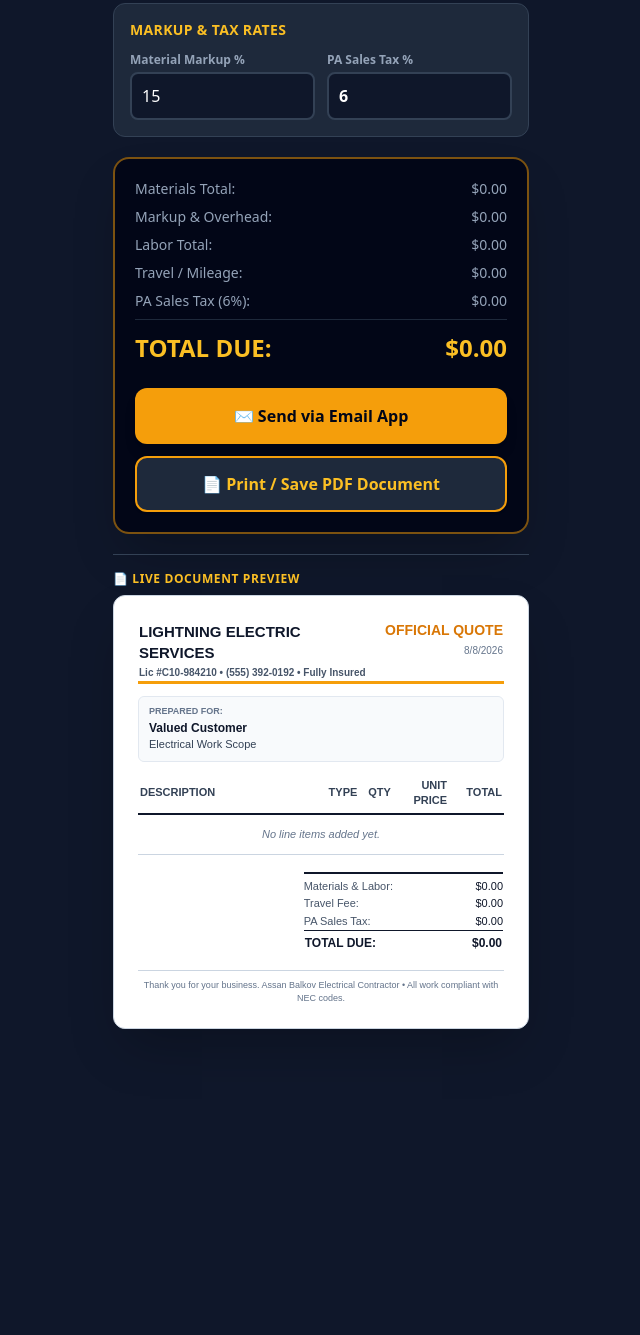
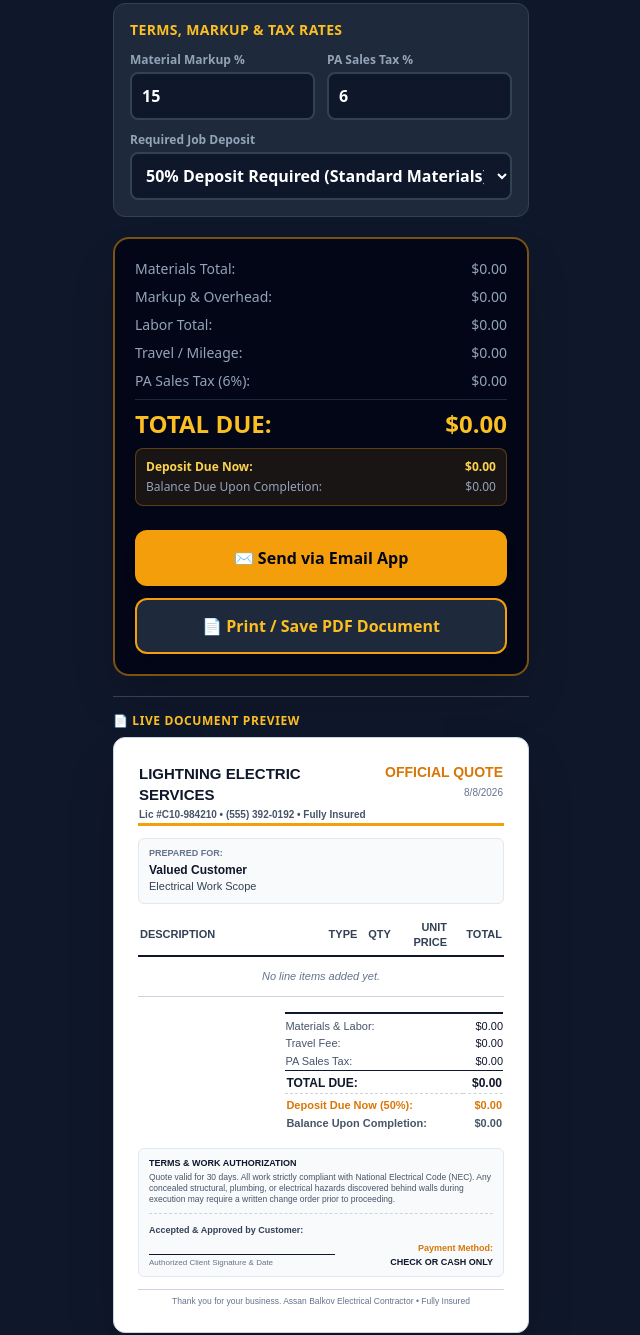
Before and after one commit to Aguren/contractor-quote-app, a plain HTML site: page index.html in a window 1280 px wide. Shown: the part 1248-2583 px from the top of the page, without its empty margins (319-959 px from the left). Before the commit the page ends 2373 px from the top, so only its background shows below. Drawn offline with nearby package versions, Linux system fonts and the light colour scheme.

Commit message:
Update index.html

```diff
--- a/index.html
+++ b/index.html
@@ -9,7 +9,7 @@
   <script src="https://cdn.tailwindcss.com"></script>
 
   <!-- Custom Stylesheet -->
-  <link rel="stylesheet" href="css/styles.css?v=16">
+  <link rel="stylesheet" href="css/styles.css?v=18">
 </head>
 <body class="bg-slate-900 text-slate-100 min-h-screen pb-24">
 
@@ -141,18 +141,29 @@
         </div>
       </div>
 
-      <!-- TAX & MARKUP -->
+      <!-- TAX, MARKUP & DEPOSIT TERMS -->
       <div class="bg-slate-800 p-4 rounded-xl border border-slate-700 space-y-3">
-        <h2 class="text-sm font-bold uppercase tracking-wide text-amber-400">Markup & Tax Rates</h2>
+        <h2 class="text-sm font-bold uppercase tracking-wide text-amber-400">Terms, Markup & Tax Rates</h2>
         <div class="grid grid-cols-2 gap-3">
           <div>
             <label class="block text-xs font-bold text-slate-400 mb-1">Material Markup %</label>
-            <input type="number" id="markupPct" value="15" class="w-full bg-slate-900 border-2 border-slate-700 rounded-lg p-2.5 text-white">
+            <input type="number" id="markupPct" value="15" class="w-full bg-slate-900 border-2 border-slate-700 rounded-lg p-2.5 text-white font-bold">
           </div>
           <div>
             <label class="block text-xs font-bold text-slate-400 mb-1">PA Sales Tax %</label>
             <input type="number" id="taxPct" value="6" step="0.5" class="w-full bg-slate-900 border-2 border-slate-700 rounded-lg p-2.5 text-white font-bold">
           </div>
+        </div>
+
+        <!-- Deposit Terms Selector -->
+        <div>
+          <label class="block text-xs font-bold text-slate-400 mb-1">Required Job Deposit</label>
+          <select id="depositPct" class="w-full bg-slate-900 border-2 border-slate-700 rounded-lg p-2.5 text-white font-bold">
+            <option value="0">No Deposit (100% Due Upon Completion)</option>
+            <option value="25">25% Deposit Required to Schedule</option>
+            <option value="33.33">33% Deposit Required to Schedule</option>
+            <option value="50" selected>50% Deposit Required (Standard Materials)</option>
+          </select>
         </div>
       </div>
 
@@ -179,9 +190,22 @@
             <span>PA Sales Tax (6%):</span>
             <span id="dispTax">$0.00</span>
           </div>
-          <div class="border-t border-slate-800 pt-3 flex justify-between font-black text-2xl text-amber-400">
+
+          <div class="border-t border-slate-800 pt-2 flex justify-between font-black text-2xl text-amber-400">
             <span>TOTAL DUE:</span>
             <span id="dispGrandTotal">$0.00</span>
+          </div>
+
+          <!-- Deposit & Balance Breakdown -->
+          <div id="depositBreakdownRow" class="bg-amber-500/10 border border-amber-500/30 rounded-lg p-2.5 space-y-1 mt-2">
+            <div class="flex justify-between text-xs text-amber-300 font-bold">
+              <span>Deposit Due Now:</span>
+              <span id="dispDepositVal">$0.00</span>
+            </div>
+            <div class="flex justify-between text-xs text-slate-400">
+              <span>Balance Due Upon Completion:</span>
+              <span id="dispBalanceVal">$0.00</span>
+            </div>
           </div>
         </div>
 
@@ -195,12 +219,12 @@
         </div>
       </div>
 
-      <!-- LIVE ON-PAGE DOCUMENT PREVIEW SECTION (CLEAN INLINE CARD) -->
+      <!-- LIVE ON-PAGE DOCUMENT PREVIEW SECTION -->
       <div class="pt-4 border-t border-slate-700 space-y-2">
         <h2 class="text-xs font-bold uppercase tracking-wider text-amber-400">📄 Live Document Preview</h2>
 
         <div class="bg-white rounded-xl p-4 sm:p-6 shadow-2xl overflow-hidden text-slate-900 border border-slate-300">
-          <div id="documentSheet" style="width: 100%; box-sizing: border-box; background: #ffffff; color: #000000; font-family: Arial, sans-serif; font-size: 12px; line-height: 1.4;">
+          <div id="documentSheet" style="width: 100%; box-sizing: border-box; background: #ffffff; color: #000000; font-family: Arial, sans-serif; font-size: 11px; line-height: 1.4;">
 
             <!-- HEADER -->
             <table style="width: 100%; border-bottom: 3px solid #f59e0b; padding-bottom: 8px; margin-bottom: 12px; border-collapse: collapse;">
@@ -224,7 +248,7 @@
             </div>
 
             <!-- ITEMIZED TABLE -->
-            <table style="width: 100%; border-collapse: collapse; margin-bottom: 16px; font-size: 11px;">
+            <table style="width: 100%; border-collapse: collapse; margin-bottom: 14px; font-size: 11px;">
               <thead>
                 <tr style="border-bottom: 2px solid #0f172a; text-transform: uppercase; color: #334155; font-weight: bold;">
                   <th style="padding: 4px 2px; text-align: left; width: 50%;">Description</th>
@@ -239,11 +263,11 @@
               </tbody>
             </table>
 
-            <!-- TOTALS BREAKDOWN -->
-            <table style="width: 100%; margin-bottom: 16px; border-collapse: collapse;">
+            <!-- TOTALS & DEPOSIT BREAKDOWN -->
+            <table style="width: 100%; margin-bottom: 14px; border-collapse: collapse;">
               <tr>
-                <td style="width: 45%;"></td>
-                <td style="width: 55%;">
+                <td style="width: 40%;"></td>
+                <td style="width: 60%;">
                   <div style="border-top: 2px solid #0f172a; padding-top: 4px; font-size: 11px;">
                     <table style="width: 100%; border-collapse: collapse;">
                       <tr>
@@ -262,15 +286,43 @@
                         <td style="font-size: 12px; font-weight: 900; color: #0f172a; padding-top: 4px;">TOTAL DUE:</td>
                         <td style="font-size: 12px; font-weight: 900; text-align: right; color: #0f172a; padding-top: 4px;" id="docGrandTotal">$0.00</td>
                       </tr>
+                      <!-- Dynamic Deposit Row -->
+                      <tr id="docDepositRow" style="border-top: 1px dashed #cbd5e1; color: #d97706; font-weight: bold;">
+                        <td style="padding-top: 4px;">Deposit Due Now (<span id="docDepositLabel">50%</span>):</td>
+                        <td style="text-align: right; padding-top: 4px;" id="docDepositVal">$0.00</td>
+                      </tr>
+                      <tr id="docBalanceRow" style="color: #475569; font-weight: bold;">
+                        <td style="padding-top: 2px;">Balance Upon Completion:</td>
+                        <td style="text-align: right; padding-top: 2px;" id="docBalanceVal">$0.00</td>
+                      </tr>
                     </table>
                   </div>
                 </td>
               </tr>
             </table>
 
+            <!-- TERMS & SIGNATURE BLOCK (SPECIFIES CHECK OR CASH ONLY) -->
+            <div style="background-color: #f8fafc; border: 1px solid #e2e8f0; border-radius: 6px; padding: 8px 10px; margin-bottom: 12px;">
+              <p style="font-size: 9px; font-weight: 700; text-transform: uppercase; margin: 0 0 3px 0; color: #0f172a;">TERMS & WORK AUTHORIZATION</p>
+              <p style="font-size: 8.5px; color: #475569; margin: 0 0 8px 0; line-height: 1.3;">
+                Quote valid for 30 days. All work strictly compliant with National Electrical Code (NEC). Any concealed structural, plumbing, or electrical hazards discovered behind walls during execution may require a written change order prior to proceeding.
+              </p>
+              <div style="display: flex; justify-content: space-between; align-items: flex-end; padding-top: 10px; border-top: 1px dashed #cbd5e1;">
+                <div style="width: 60%;">
+                  <p style="font-size: 9px; font-weight: 700; color: #334155; margin: 0 0 2px 0;">Accepted & Approved by Customer:</p>
+                  <div style="border-bottom: 1px solid #0f172a; width: 90%; height: 16px;"></div>
+                  <p style="font-size: 8px; color: #64748b; margin: 2px 0 0 0;">Authorized Client Signature & Date</p>
+                </div>
+                <div style="width: 35%; text-align: right;">
+                  <p style="font-size: 9px; font-weight: 800; color: #d97706; margin: 0;">Payment Method:</p>
+                  <p style="font-size: 9px; font-weight: 800; color: #0f172a; margin: 1px 0 0 0;">CHECK OR CASH ONLY</p>
+                </div>
+              </div>
+            </div>
+
             <!-- FOOTER -->
-            <div style="border-top: 1px solid #cbd5e1; padding-top: 8px; font-size: 9px; color: #64748b; text-align: center;">
-              Thank you for your business. Assan Balkov Electrical Contractor • All work compliant with NEC codes.
+            <div style="border-top: 1px solid #cbd5e1; padding-top: 6px; font-size: 8.5px; color: #64748b; text-align: center;">
+              Thank you for your business. Assan Balkov Electrical Contractor • Fully Insured
             </div>
 
           </div>
```
